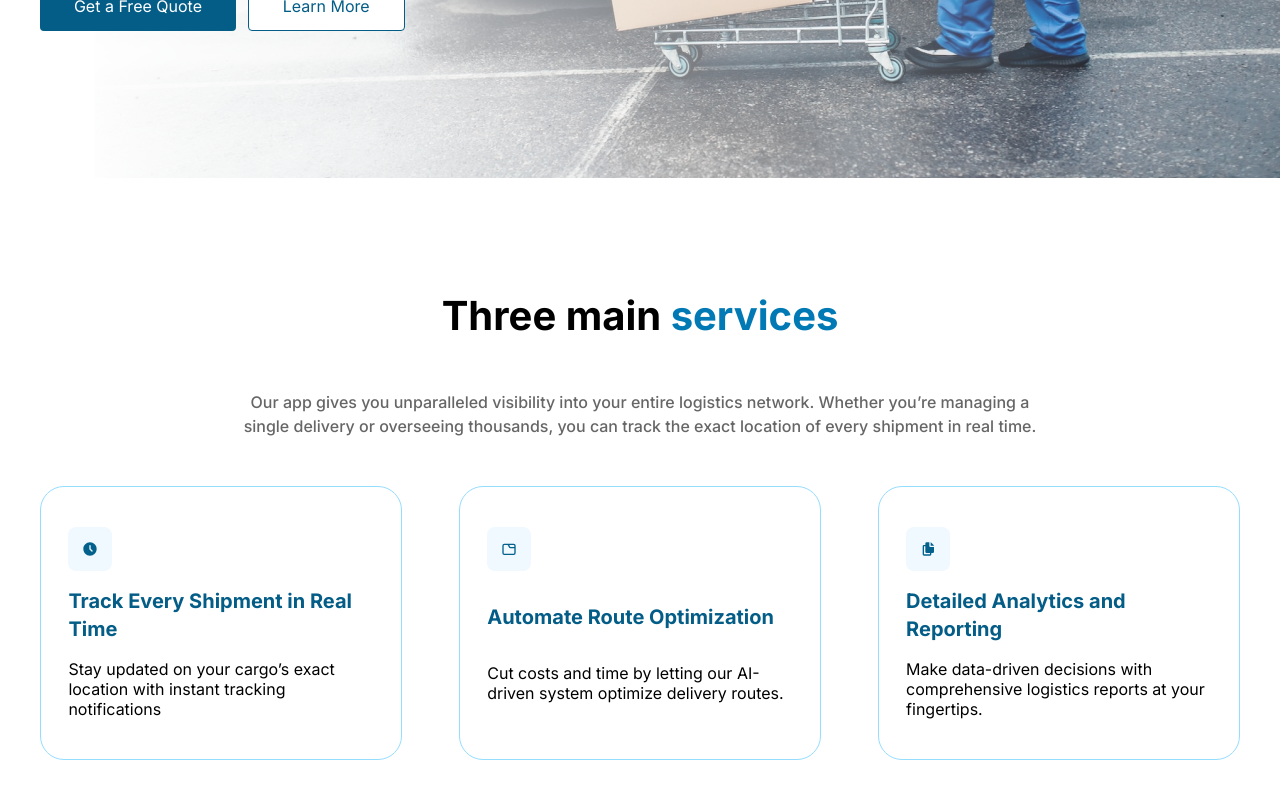
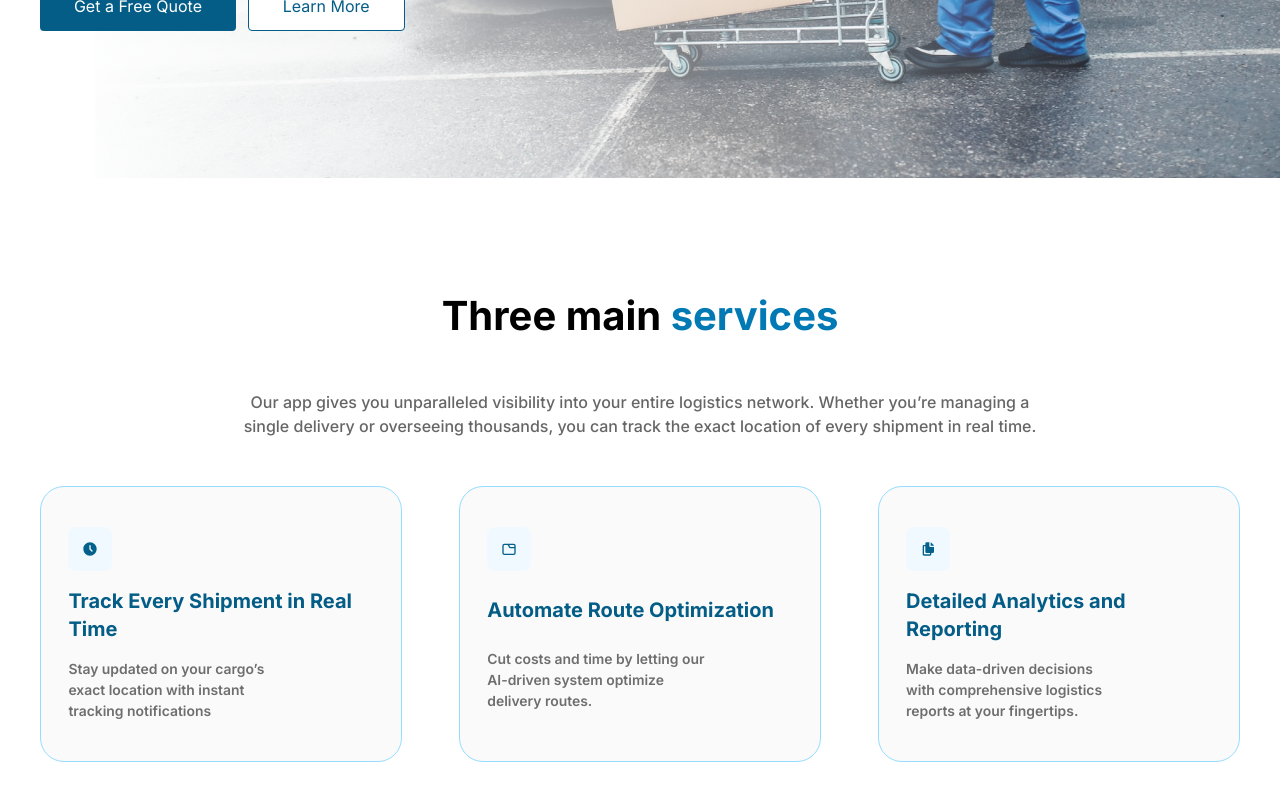
Before and after one commit to mohammadsookhtesaraei/landingpage-swiftlogix, a React (Vite) app: page / in a window 1280 px wide. Shown: the part 648-1448 px from the top of the page. Built offline with nearby package versions, Linux system fonts and the light colour scheme.

Commit message:
fix grid for sevices-card

```diff
--- a/src/components/servicesCard/ServicesCard.module.css
+++ b/src/components/servicesCard/ServicesCard.module.css
@@ -1,4 +1,5 @@
 .services-card {
+  background-color: var(--color-gray-98);
   display: grid;
   gap: 1rem;
   padding-block: 2.5rem;
@@ -9,7 +10,7 @@
 
 .icon {
   display: grid;
-  background-color: #eff9ff;
+  background-color: hsl(203, 100%, 97%);
   inline-size: 2.75rem;
   block-size: 2.75rem;
   place-content: center;
@@ -22,4 +23,9 @@
   line-height: 1.4;
 }
 .description {
+  max-inline-size: 13.68rem;
+  color: hsl(0, 0%, 43%);
+  font-size: 0.87rem;
+  font-weight: 600;
+  line-height: 1.5;
 }
--- a/src/components/servicess/Services.module.css
+++ b/src/components/servicess/Services.module.css
@@ -29,7 +29,19 @@
 
 .card {
   display: grid;
-  grid-template-columns: repeat(3, 22.62rem);
+  grid-template-columns: repeat(1, 22.62rem);
   gap: 3.56rem;
   justify-content: center;
 }
+
+@media screen and (min-width: 48rem) {
+  .card {
+    grid-template-columns: repeat(2, 22.62rem);
+  }
+}
+
+@media screen and (min-width: 64rem) {
+  .card {
+    grid-template-columns: repeat(3, 22.62rem);
+  }
+}
```
